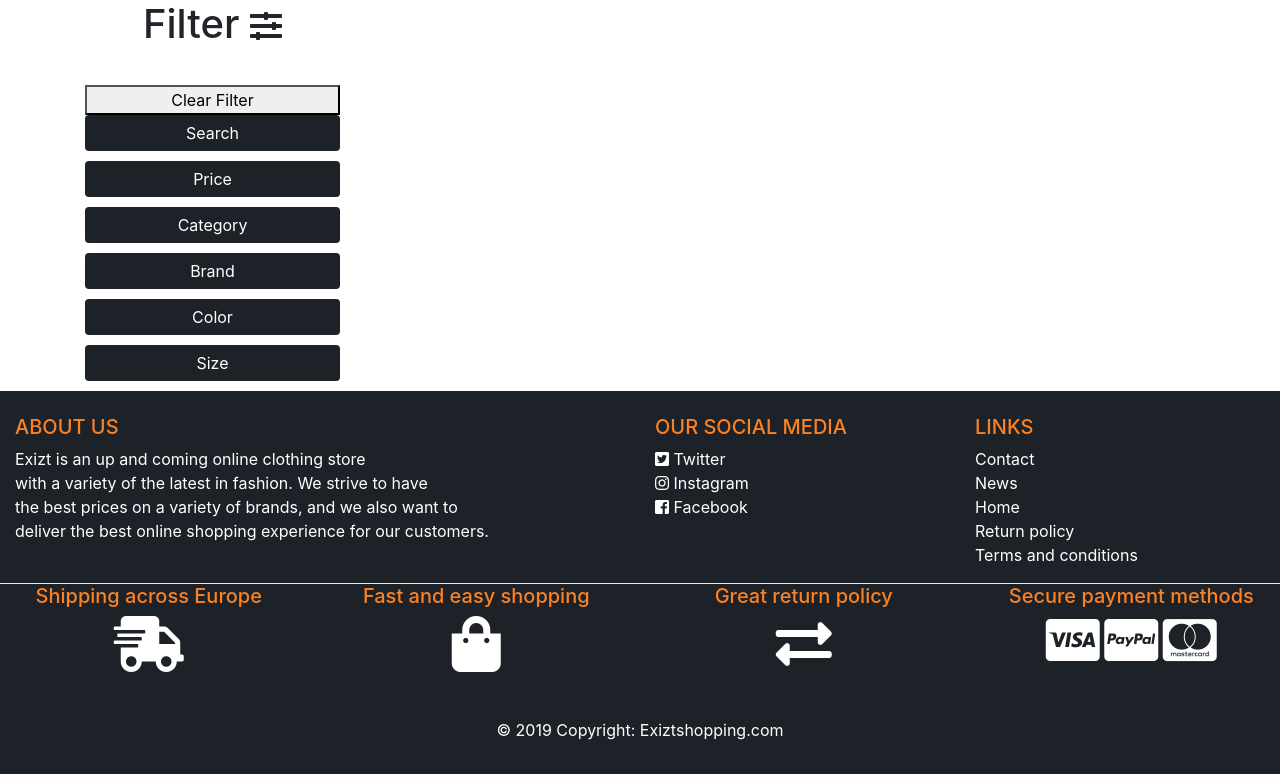
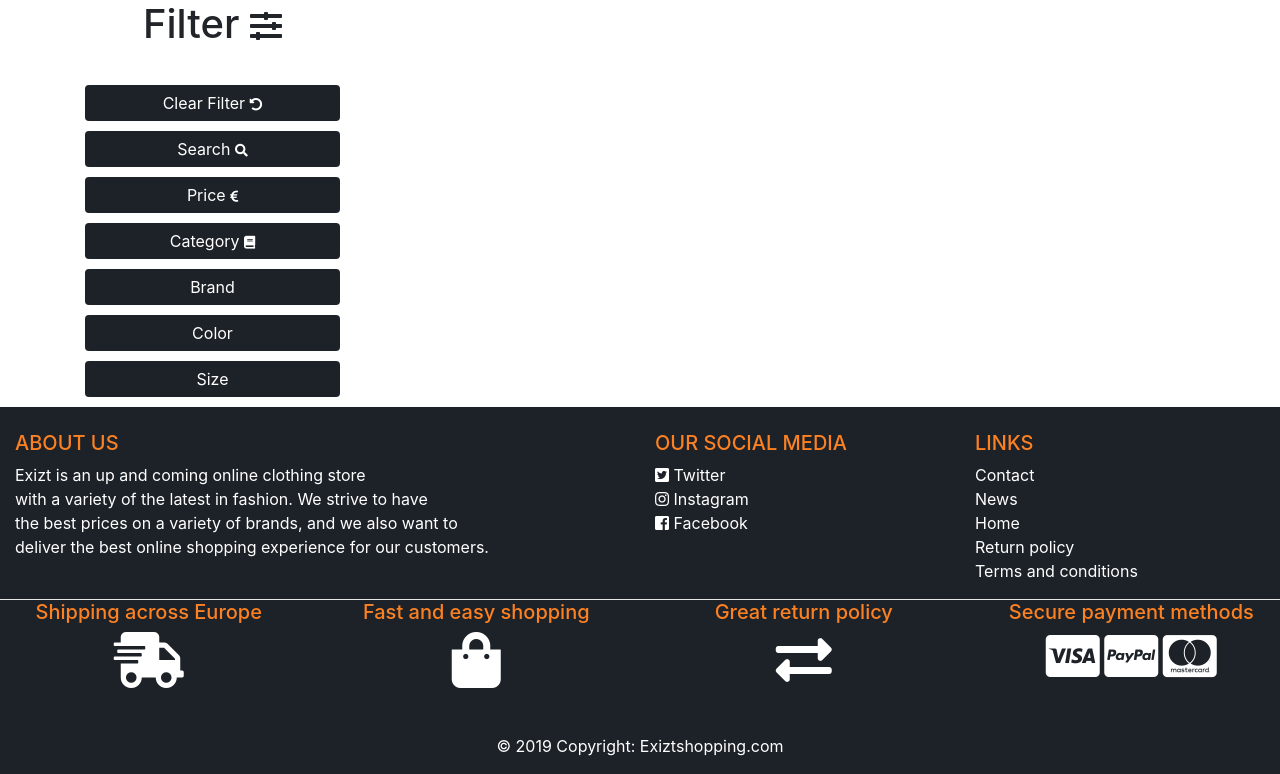
Before and after one commit to cjohansen96/APPGRUPPE2, a PHP site: the page made by womens.php in a window 1280 px wide. Shown: the part 74-848 px from the top of the page. Before the commit the page ends 814 px from the top, so only its background shows below. Run offline with PHP 8.4, Linux system fonts and the light colour scheme; the visitor is signed in with stand-in values (Sample User, id 1); data that the repository does not hold is empty; some libraries are stand-ins or nearby versions.

Commit message:
filter frontend

```diff
--- a/womens.php
+++ b/womens.php
@@ -20,14 +20,14 @@ else {
 		<div class="container">
 			<div class="row">
 				<div class="col-md-3">
-					<div class="list-group text-center">
-						<h1> Filter <span style="font-size: 0.8em;" class="fas fa-sliders-h"></span></h1> <br>
-						<button style="margin-top: 5px;" class="clear_filter">Clear Filter</button>
+					<div class="list-group">
+						<h1 class="text-center"> Filter <span style="font-size: 0.8em;" class="fas fa-sliders-h"></span></h1> <br>
+						<button style="margin-top: 5px;" class="search_submit btn btn-primary clear_filter">Clear Filter <i style="font-size: 0.8em" class="fas fa-undo-alt"></i></button>
 
-						<div class="list-group">
+						<div class="list-group text-center">
 
 							<a class="btn btn-primary" data-toggle="collapse" href="#collapseSearch" role="button" aria-expanded="false" aria-controls="collapseSearch">
-								Search
+								Search <i style="font-size: 0.8em" class="fas fa-search"></i>
 							</a>
 							<div class="collapse" id="collapseSearch">
 								<span>Search:</span>
@@ -36,10 +36,10 @@ else {
 							</div>
 						</div>
 
-						<div class="list-group">
+						<div class="list-group text-center">
 
 							<a class="btn btn-primary" data-toggle="collapse" href="#collapsePrice" role="button" aria-expanded="false" aria-controls="collapsePrice">
-								Price
+								Price <i style="font-size: 0.8em" class="fas fa-euro-sign"></i>
 							</a>
 							<div class="collapse" id="collapsePrice">
 								<span>Min price:</span>
@@ -52,7 +52,7 @@ else {
 						</div>
 
 						<a class="btn btn-primary" data-toggle="collapse" href="#collapseCategory" role="button" aria-expanded="false" aria-controls="collapseCategory">
-							Category
+							Category <i style="font-size: 0.8em" class="fas fa-book"></i>
 						</a>
 						<div class="collapse" id="collapseCategory" style="height: 180px; overflow-y: auto; overflow-x: hidden;">
 							<?php
```
Also changed, not shown: mens.php (+5 -4 lines).
